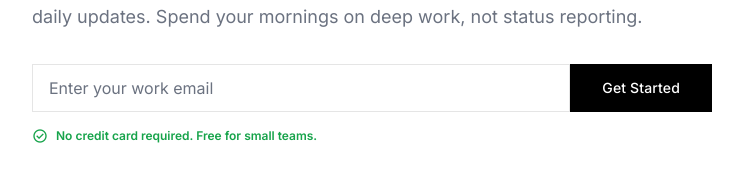
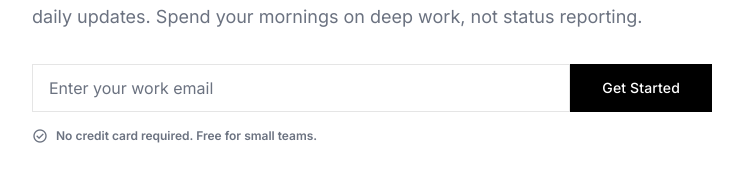
Before and after one commit to SomnathKar000/WorkFlow, a React (Vite) app in the folder apps/web/: page / in a window 1280 px wide. Shown: the part 223-417 px from the top of the page, without its empty margins (268-1011 px from the left). Built offline with nearby package versions, Linux system fonts and the light colour scheme.

Commit message:
feat: implement email waitlist submission functionality in Hero and CTA sections

```diff
--- a/apps/web/src/components/CTASection.jsx
+++ b/apps/web/src/components/CTASection.jsx
@@ -1,12 +1,56 @@
+import { useState } from "react";
 import Input from "./ui/Input";
 import Button from "./ui/Button";
+import Loader from "./ui/Loader";
+import { isValidEmail } from "../utils/validators";
+import { waitlistService } from "../services/waitlist.service";
 
 const CTASection = () => {
+  const [email, setEmail] = useState("");
+  const [loading, setLoading] = useState(false);
+  const [status, setStatus] = useState("idle"); // idle | success | error
+  const [message, setMessage] = useState("");
+
+  const handleSubmit = async (e) => {
+    e.preventDefault();
+    if (loading) return;
+
+    if (!email.trim()) {
+      setStatus("error");
+      setMessage("Please enter an email address.");
+      return;
+    }
+
+    if (!isValidEmail(email)) {
+      setStatus("error");
+      setMessage("Please enter a valid email address.");
+      return;
+    }
+
+    setLoading(true);
+    setStatus("idle");
+    setMessage("");
+
+    try {
+      const response = await waitlistService.submitEmail(email);
+      if (response.success) {
+        setStatus("success");
+        setMessage(response.message);
+        setEmail("");
+      } else {
+        setStatus("error");
+        setMessage("Something went wrong. Please try again.");
+      }
+    } catch (err) {
+      setStatus("error");
+      setMessage(err.message || "Failed to submit. Please try again.");
+    } finally {
+      setLoading(false);
+    }
+  };
+
   return (
-    <section
-      className="section"
-      style={{ borderTop: "1px solid #000000" }}
-    >
+    <section className="section" style={{ borderTop: "1px solid #000000" }}>
       <div
         style={{
           textAlign: "center",
@@ -21,7 +65,8 @@ const CTASection = () => {
         <p className="text-body-md text-text-muted">
           Join 500+ developers reclaiming their mornings.
         </p>
-        <div
+        <form
+          onSubmit={handleSubmit}
           style={{
             display: "flex",
             flexDirection: "column",
@@ -29,15 +74,56 @@ const CTASection = () => {
             marginTop: "0.5rem",
           }}
         >
+          <div
+            style={{ display: "flex", flexDirection: "column", gap: "1rem" }}
+          >
             <Input
               id="cta-email"
               placeholder="Enter your work email"
               type="email"
+              value={email}
+              onChange={(e) => setEmail(e.target.value)}
+              disabled={loading}
             />
-          <Button id="cta-submit" fullWidth>
-            Get Started
+            <Button
+              id="cta-submit"
+              type="submit"
+              fullWidth
+              disabled={loading}
+              style={{
+                display: "flex",
+                alignItems: "center",
+                justifyContent: "center",
+              }}
+            >
+              {loading ? (
+                <Loader size="16px" style={{ borderTopColor: "#FFFFFF" }} />
+              ) : (
+                "Get Started"
+              )}
             </Button>
           </div>
+          {message && (
+            <div
+              style={{
+                display: "flex",
+                alignItems: "center",
+                justifyContent: "center",
+                gap: "0.5rem",
+                color: status === "success" ? "#16a34a" : "#dc2626",
+                transition: "color 0.25s ease",
+              }}
+            >
+              <span
+                className="material-symbols-outlined"
+                style={{ fontSize: "16px" }}
+              >
+                {status === "success" ? "check_circle" : "error"}
+              </span>
+              <span className="text-label-sm">{message}</span>
+            </div>
+          )}
+        </form>
       </div>
     </section>
   );
--- a/apps/web/src/components/HeroSection.jsx
+++ b/apps/web/src/components/HeroSection.jsx
@@ -1,7 +1,55 @@
+import { useState } from "react";
 import Input from "./ui/Input";
 import Button from "./ui/Button";
+import Loader from "./ui/Loader";
+import { isValidEmail } from "../utils/validators";
+import { waitlistService } from "../services/waitlist.service";
 
 const HeroSection = () => {
+  const [email, setEmail] = useState("");
+  const [loading, setLoading] = useState(false);
+  const [status, setStatus] = useState("idle"); // idle | success | error
+  const [message, setMessage] = useState(
+    "No credit card required. Free for small teams.",
+  );
+
+  const handleSubmit = async (e) => {
+    e.preventDefault();
+    if (loading) return;
+
+    if (!email.trim()) {
+      setStatus("error");
+      setMessage("Please enter an email address.");
+      return;
+    }
+
+    if (!isValidEmail(email)) {
+      setStatus("error");
+      setMessage("Please enter a valid email address.");
+      return;
+    }
+
+    setLoading(true);
+    setStatus("idle");
+
+    try {
+      const response = await waitlistService.submitEmail(email);
+      if (response.success) {
+        setStatus("success");
+        setMessage(response.message);
+        setEmail("");
+      } else {
+        setStatus("error");
+        setMessage("Something went wrong. Please try again.");
+      }
+    } catch (err) {
+      setStatus("error");
+      setMessage(err.message || "Failed to submit. Please try again.");
+    } finally {
+      setLoading(false);
+    }
+  };
+
   return (
     <section className="section">
       <div style={{ display: "flex", flexDirection: "column", gap: "1.5rem" }}>
@@ -13,7 +61,8 @@ const HeroSection = () => {
           draft your daily updates. Spend your mornings on deep work, not status
           reporting.
         </p>
-        <div
+        <form
+          onSubmit={handleSubmit}
           style={{
             display: "flex",
             flexDirection: "column",
@@ -28,9 +77,26 @@ const HeroSection = () => {
               style={{ minWidth: "0", flex: "1 1 200px" }}
               placeholder="Enter your work email"
               type="email"
+              value={email}
+              onChange={(e) => setEmail(e.target.value)}
+              disabled={loading}
             />
-            <Button id="hero-cta">
-              Get Started
+            <Button
+              id="hero-cta"
+              type="submit"
+              disabled={loading}
+              style={{
+                display: "flex",
+                alignItems: "center",
+                justifyContent: "center",
+                minWidth: "140px",
+              }}
+            >
+              {loading ? (
+                <Loader size="16px" style={{ borderTopColor: "#FFFFFF" }} />
+              ) : (
+                "Get Started"
+              )}
             </Button>
           </div>
           <div
@@ -38,20 +104,28 @@ const HeroSection = () => {
               display: "flex",
               alignItems: "center",
               gap: "0.5rem",
-              color: "#16a34a",
+              color:
+                status === "success"
+                  ? "#16a34a"
+                  : status === "error"
+                    ? "#dc2626"
+                    : "#6B7280",
+              transition: "color 0.25s ease",
             }}
           >
             <span
               className="material-symbols-outlined"
               style={{ fontSize: "16px" }}
             >
-              check_circle
+              {status === "success"
+                ? "check_circle"
+                : status === "error"
+                  ? "error"
+                  : "check_circle"}
             </span>
-            <span className="text-label-sm" style={{ color: "#16a34a" }}>
-              No credit card required. Free for small teams.
-            </span>
+            <span className="text-label-sm">{message}</span>
           </div>
-        </div>
+        </form>
       </div>
     </section>
   );
--- a/apps/web/src/components/ui/Loader.jsx
+++ b/apps/web/src/components/ui/Loader.jsx
@@ -1,4 +1,4 @@
-const Loader = ({ className = "", size = "24px", ...props }) => {
+const Loader = ({ className = "", size = "24px", style = {}, ...props }) => {
   return (
     <div
       style={{
@@ -8,6 +8,7 @@ const Loader = ({ className = "", size = "24px", ...props }) => {
         border: "2px solid #E5E5E5",
         borderTopColor: "#000000",
         borderRadius: "50%",
+        ...style,
       }}
       className={`animate-spin ${className}`}
       {...props}
--- /dev/null
+++ b/apps/web/src/services/waitlist.service.js
@@ -0,0 +1,33 @@
+/**
+ * Service to handle waitlist operations
+ */
+export const waitlistService = {
+  /**
+   * Submits an email to the waitlist.
+   * @param {string} email
+   * @returns {Promise<{success: boolean, message: string}>}
+   */
+  submitEmail: async (email) => {
+    // In production, this would make an actual API call, e.g.:
+    // const response = await fetch('/api/waitlist', {
+    //   method: 'POST',
+    //   headers: { 'Content-Type': 'application/json' },
+    //   body: JSON.stringify({ email })
+    // });
+    // return response.json();
+
+    // Mock API call to simulate latency and show the loader
+    return new Promise((resolve, reject) => {
+      setTimeout(() => {
+        if (!email) {
+          reject(new Error("Email is required"));
+          return;
+        }
+        resolve({
+          success: true,
+          message: "You've been added to the waitlist!"
+        });
+      }, 1000);
+    });
+  }
+};
--- /dev/null
+++ b/apps/web/src/utils/validators.js
@@ -0,0 +1,16 @@
+/**
+ * Utility functions for validation
+ */
+
+/**
+ * Validates whether the given string is a valid email address.
+ * @param {string} email
+ * @returns {boolean}
+ */
+export const isValidEmail = (email) => {
+  if (!email || typeof email !== "string") return false;
+
+  // Standard robust email validation regex
+  const emailRegex = /^[^\s@]+@[^\s@]+\.[^\s@]+$/;
+  return emailRegex.test(email.trim());
+};
```
Lines whose indentation alone changed are shown as unchanged.
